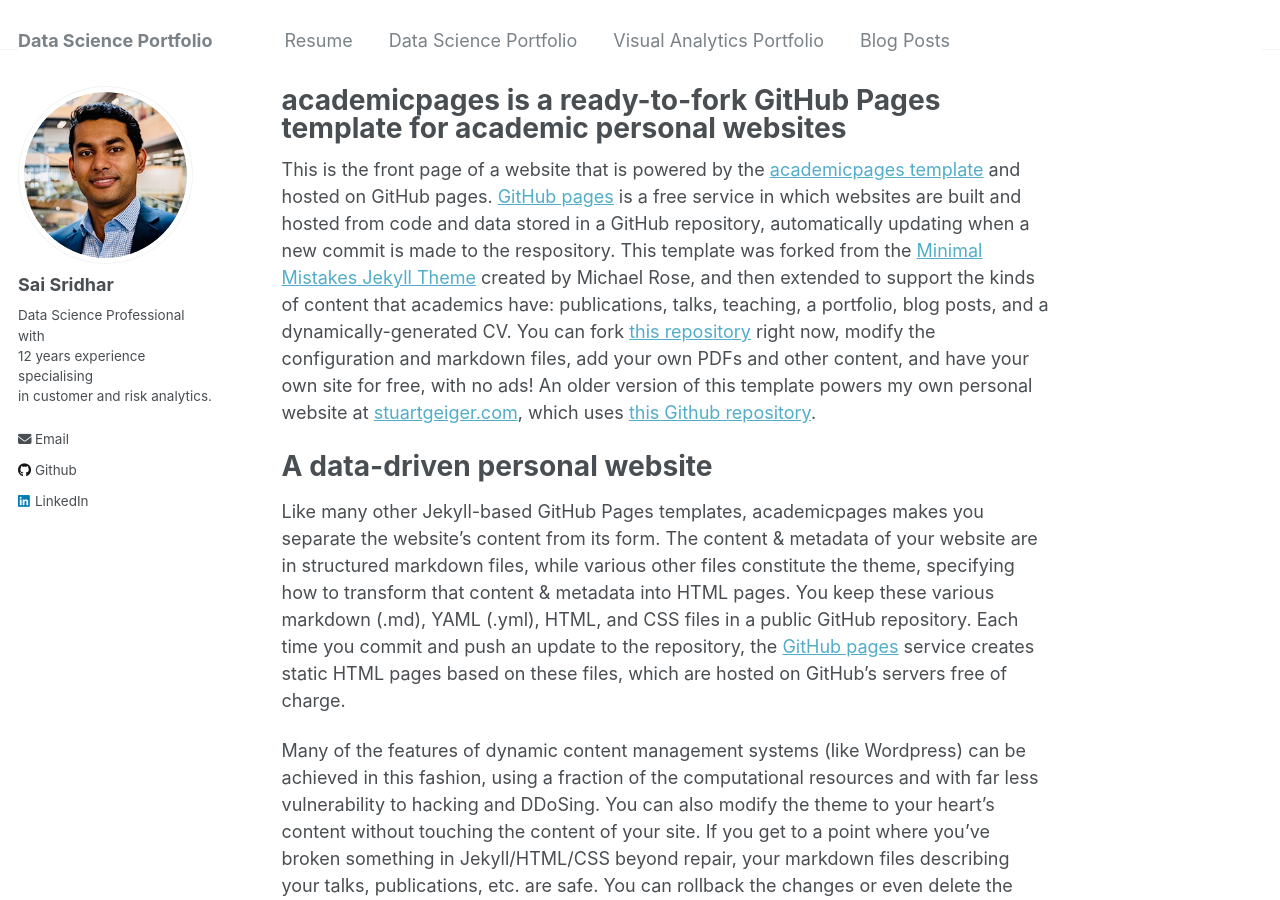
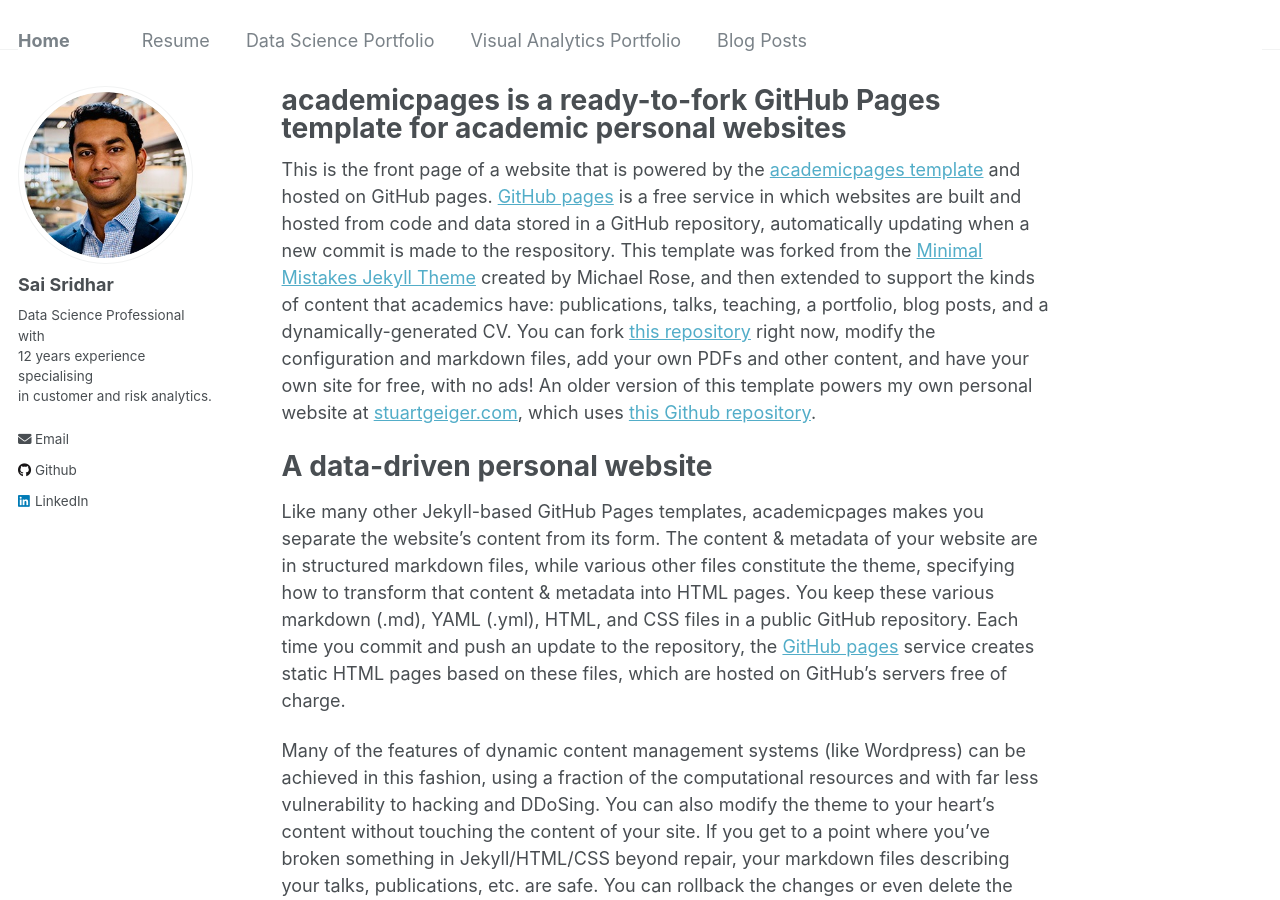
Before and after one commit to saiksridhar/saiksridhar.github.io, a Jekyll site: the page built from _pages/about.md, in a window 1280 px wide and 900 px high. Built offline with Jekyll 4.4.1, drawn with Linux system fonts in a browser that asks for light colours.

Commit message:
Update _config.yml

```diff
--- a/_config.yml
+++ b/_config.yml
@@ -8,7 +8,7 @@
 
 # Basic Site Settings
 locale                   : "en-US"
-title                    : "Data Science Portfolio"
+title                    : "Home"
 title_separator          : "-"
 name                     : &name "Sai Sridhar"
 description              : &description "personal description"
```
